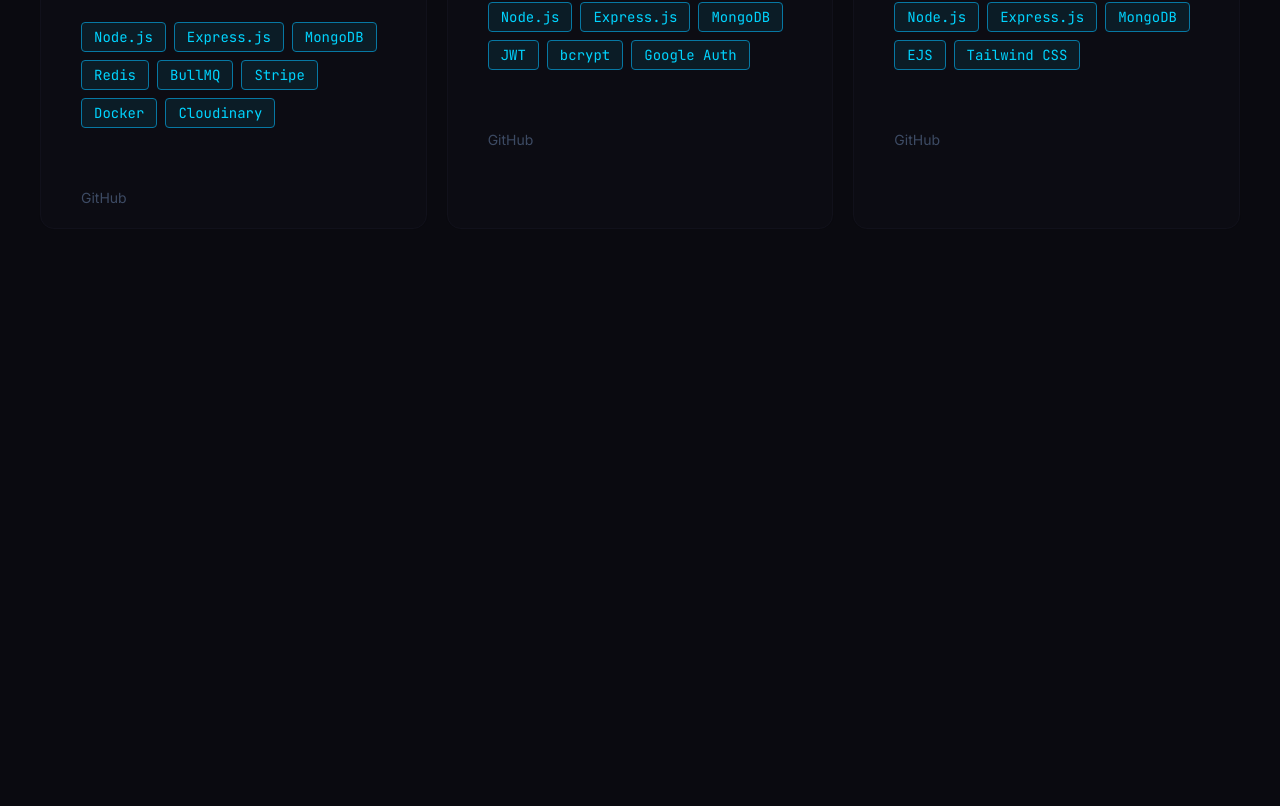
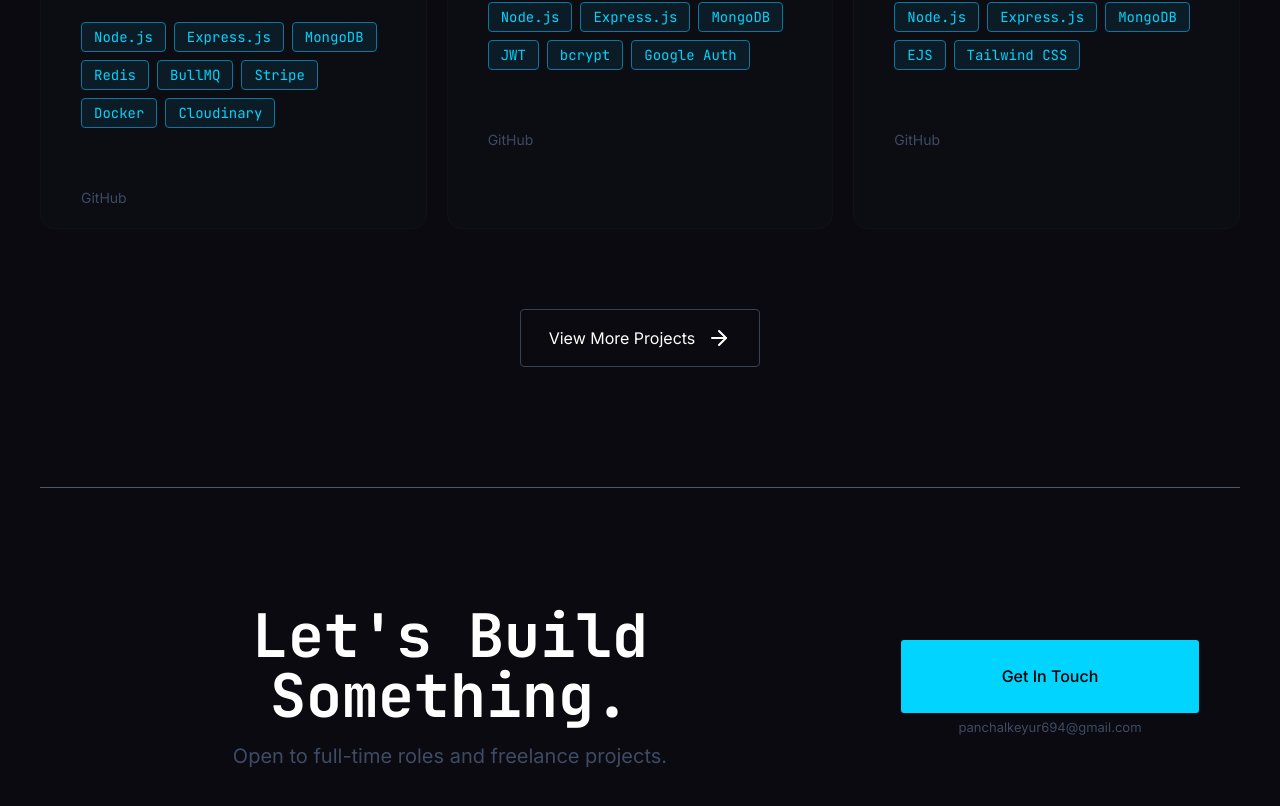
Before and after one commit to PanchalKeyur0806/Portfolio, a Next.js app: page / in a window 1280 px wide. Shown: the part 1796-2602 px from the top of the page. Before the commit the page ends 2203 px from the top, so only its background shows below. Built offline with nearby package versions, Linux system fonts and the light colour scheme.

Commit message:
added letsbuild component

```diff
--- a/src/app/page.tsx
+++ b/src/app/page.tsx
@@ -1,4 +1,5 @@
 import Hero from "@/components/custom/Hero";
+import LetsBuild from "@/components/custom/LetsBuild";
 import Navbar from "@/components/custom/Navbar";
 import Particles from "@/components/custom/Particles";
 import Projects from "@/components/custom/Projects";
@@ -15,6 +16,9 @@
       <TechStack />
       <Separator className={`bg-[#4C586A]`} />
       <Projects />
+
+      <Separator className={`bg-[#4C586A]`} />
+      <LetsBuild />
     </>
   );
 }
--- /dev/null
+++ b/src/components/custom/LetsBuild.tsx
@@ -0,0 +1,95 @@
+"use client";
+import React, { useRef } from "react";
+import { Button } from "../ui/button";
+import { gsap } from "@/lib/gsap";
+import { useGSAP } from "@gsap/react";
+
+const LetsBuild = () => {
+  const sectionRef = useRef<HTMLElement>(null);
+  const headingRef = useRef<HTMLDivElement>(null);
+  const buttonRef = useRef<HTMLDivElement>(null);
+
+  useGSAP(
+    () => {
+      if (!headingRef.current || !buttonRef.current) return;
+
+      gsap.fromTo(
+        headingRef.current,
+        {
+          x: -50,
+          opacity: 0,
+        },
+        {
+          x: 0,
+          opacity: 1,
+          duration: 0.5,
+          ease: "power2.in",
+          scrollTrigger: {
+            trigger: headingRef.current,
+            start: "top 90%",
+          },
+        },
+      );
+
+      gsap.fromTo(
+        buttonRef.current,
+        {
+          x: 50,
+          opacity: 0,
+        },
+        {
+          x: 0,
+          opacity: 1,
+          duration: 0.5,
+          ease: "power2.in",
+          scrollTrigger: {
+            trigger: buttonRef.current,
+            start: "top 90%",
+          },
+        },
+      );
+    },
+    {
+      scope: sectionRef,
+    },
+  );
+
+  return (
+    <section
+      ref={sectionRef}
+      className="h-100 px-1 mt-7 md:mt-0 md:px-10 bg-lienar-to-r from-[#0A1016] to-[#0A0A0F] flex flex-col gap-20 md:flex-row justify-center items-center md:justify-between font-sans"
+    >
+      <div ref={headingRef}>
+        <div>
+          <h1 className="text-5xl md:text-6xl font-bold text-white text-center font-mono">
+            Let's Build Something.
+          </h1>
+        </div>
+        <div className="mt-4">
+          <p className="text-[#3D4B64] text-xl text-center">
+            Open to full-time roles and freelance projects.
+          </p>
+        </div>
+      </div>
+
+      <div ref={buttonRef}>
+        <div>
+          <Button
+            className={
+              "px-10 py-6 bg-[#00D4FF] text-black rounded hover:bg-[#00D4FF] cursor-default text-[16px] w-75 h-18.75"
+            }
+          >
+            Get In Touch
+          </Button>
+        </div>
+        <div className="mt-1">
+          <p className="text-[#3D4B64] text-[13px] text-center">
+            panchalkeyur694@gmail.com
+          </p>
+        </div>
+      </div>
+    </section>
+  );
+};
+
+export default LetsBuild;
--- a/src/components/custom/Projects.tsx
+++ b/src/components/custom/Projects.tsx
@@ -95,7 +95,7 @@
         {projects.map((project) => (
           <Card
             key={project.name}
-            className="project-card bg-[#0C0C13] px-6 py-5 mt-10 md:mt-0 border border-[#11111B] font-sans hover:border-[#00D4FF] hover:shadow-[rgba(0,212,255,0.25)_0px_0px_5px_0px,rgba(0,212,255,0.15)_0px_0px_1px_0px] cursor-default"
+            className="project-card bg-[#0C0C13] px-3 md:px-6 py-5 mt-10 md:mt-0 border border-[#11111B] font-sans hover:border-[#00D4FF] hover:shadow-[rgba(0,212,255,0.25)_0px_0px_5px_0px,rgba(0,212,255,0.15)_0px_0px_1px_0px] cursor-default"
           >
             <CardHeader>
               <CardTitle className="text-white font-bold text-2xl">
```
